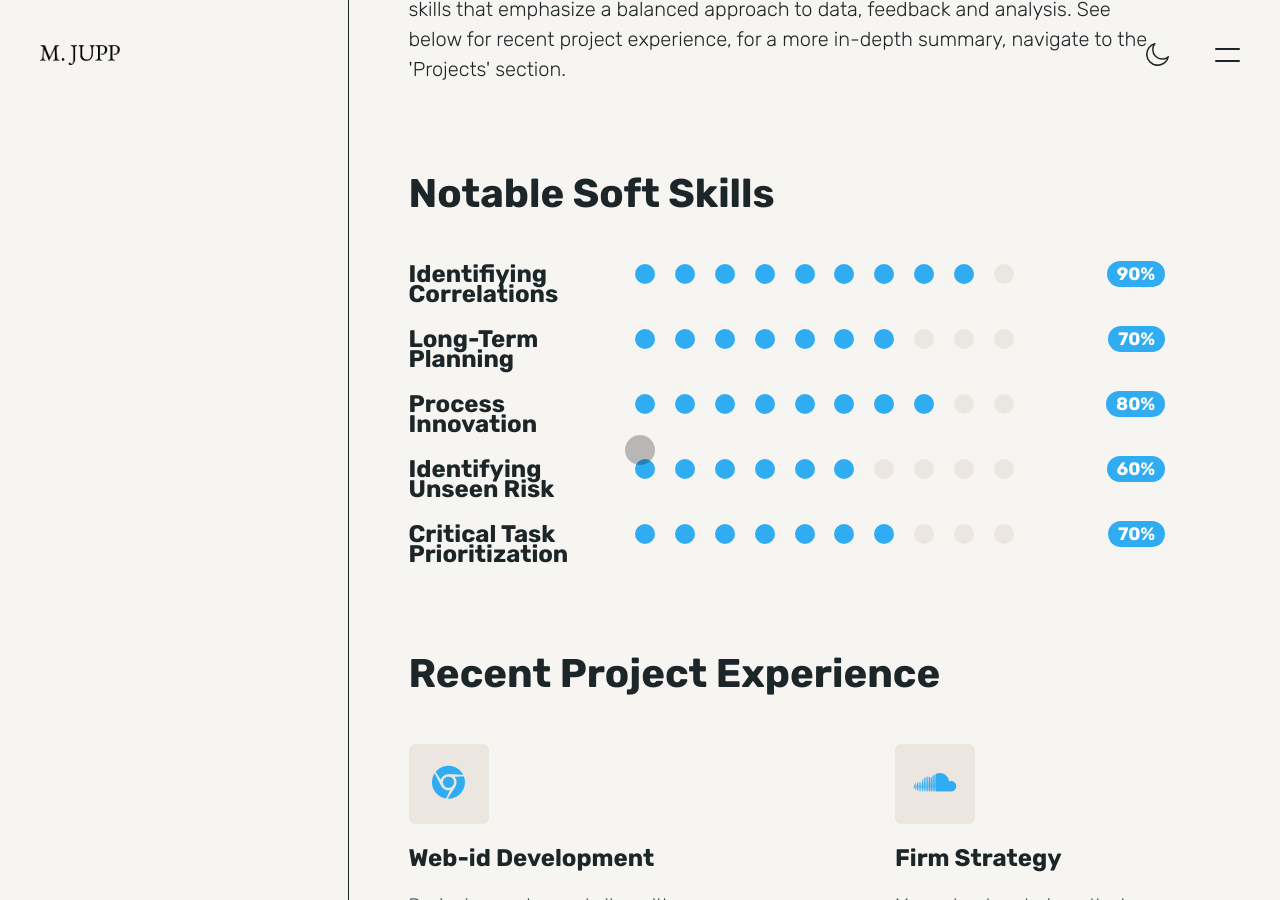
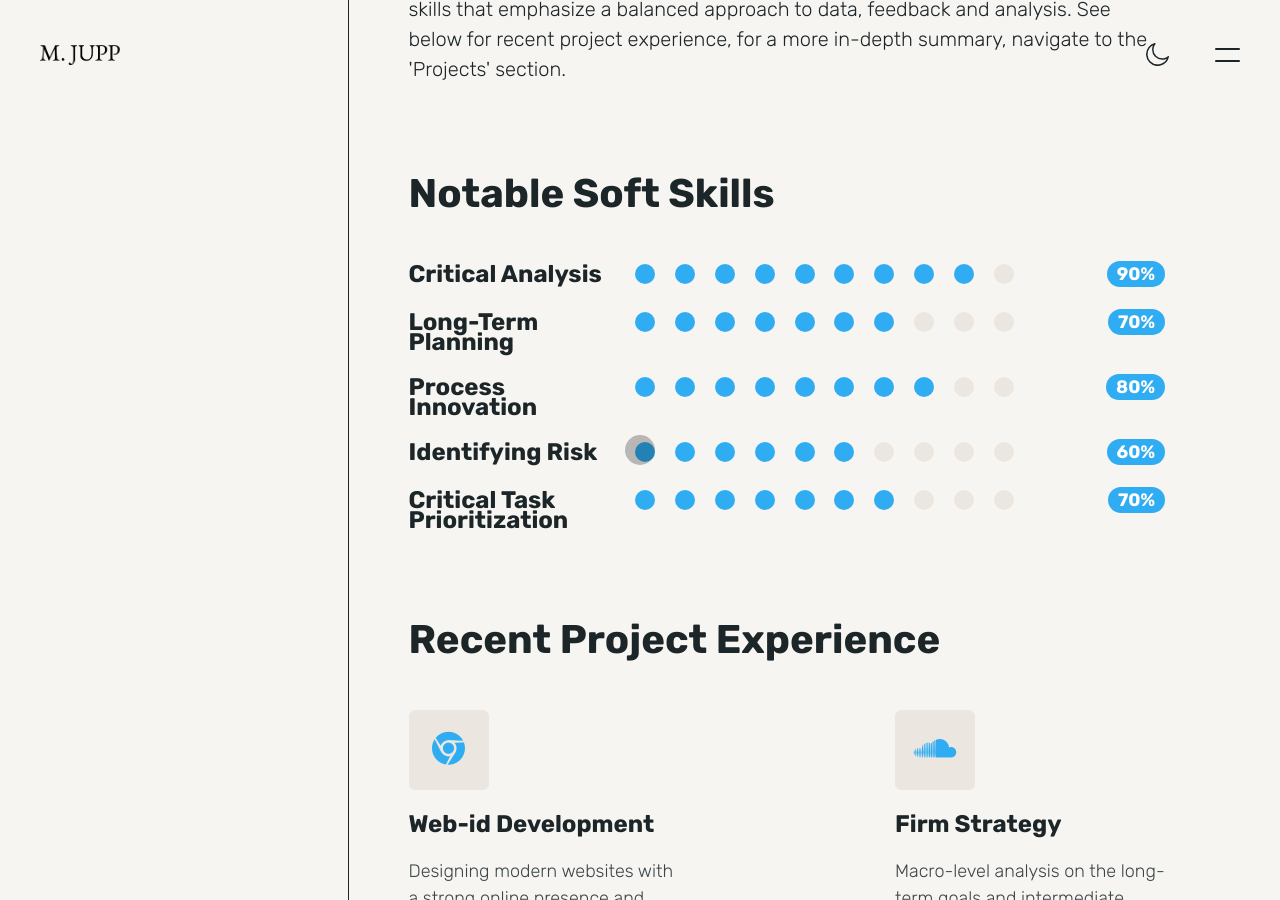
Before and after one commit to runeclover/runeclover.github.io, a Jekyll site: the page built from docs/index.html, in a window 1280 px wide and 900 px high, scrolled down 3016 px. Built offline with Jekyll 4.4.1, drawn with Linux system fonts in a browser that asks for light colours; some web fonts are replaced; some of the changed text lies outside the part shown.

Commit message:
Minor update

```diff
--- a/docs/_data/content.yml
+++ b/docs/_data/content.yml
@@ -8,7 +8,7 @@
   image: "assets/img/profile.png"
   image_alt: "Matthew Jupp"
   title: "Matthew <br>Jupp"
-  subtitle: "JUNIOR CONSULTANT"
+  subtitle: "ANALYST"
   description: "When not building Sandcastles, I specialize in optimization, analysis &amp; solving problems. Let's see what I can do for you."
   info:
     - label: "Lives in"
@@ -44,7 +44,7 @@
   list:
     - label: "Projects <br>Completed"
       icon: "far fa-gem"
-      value: "24"
+      value: "12"
 
     - label: "Graduate <br>GPA"
       icon: "far fa-gem"
@@ -52,7 +52,7 @@
 
     - label: "Awards <br>Won"
       icon: "far fa-gem"
-      value: "18"
+      value: "3"
 
   button:
     text: "Contact Me"
@@ -77,7 +77,7 @@
   skills:
     title: "Notable Soft Skills"
     items:
-      - label: "Identifiying Correlations"
+      - label: "Critical Analysis"
         dots: "9" #0-10 progress in dots
         value: "90" #0-100 progress in %
 
@@ -89,7 +89,7 @@
         dots: "8" #0-10 progress in dots
         value: "80" #0-100 progress in %
 
-      - label: "Identifying Unseen Risk"
+      - label: "Identifying Risk"
         dots: "6" #0-10 progress in dots
         value: "60" #0-100 progress in %
 
```
